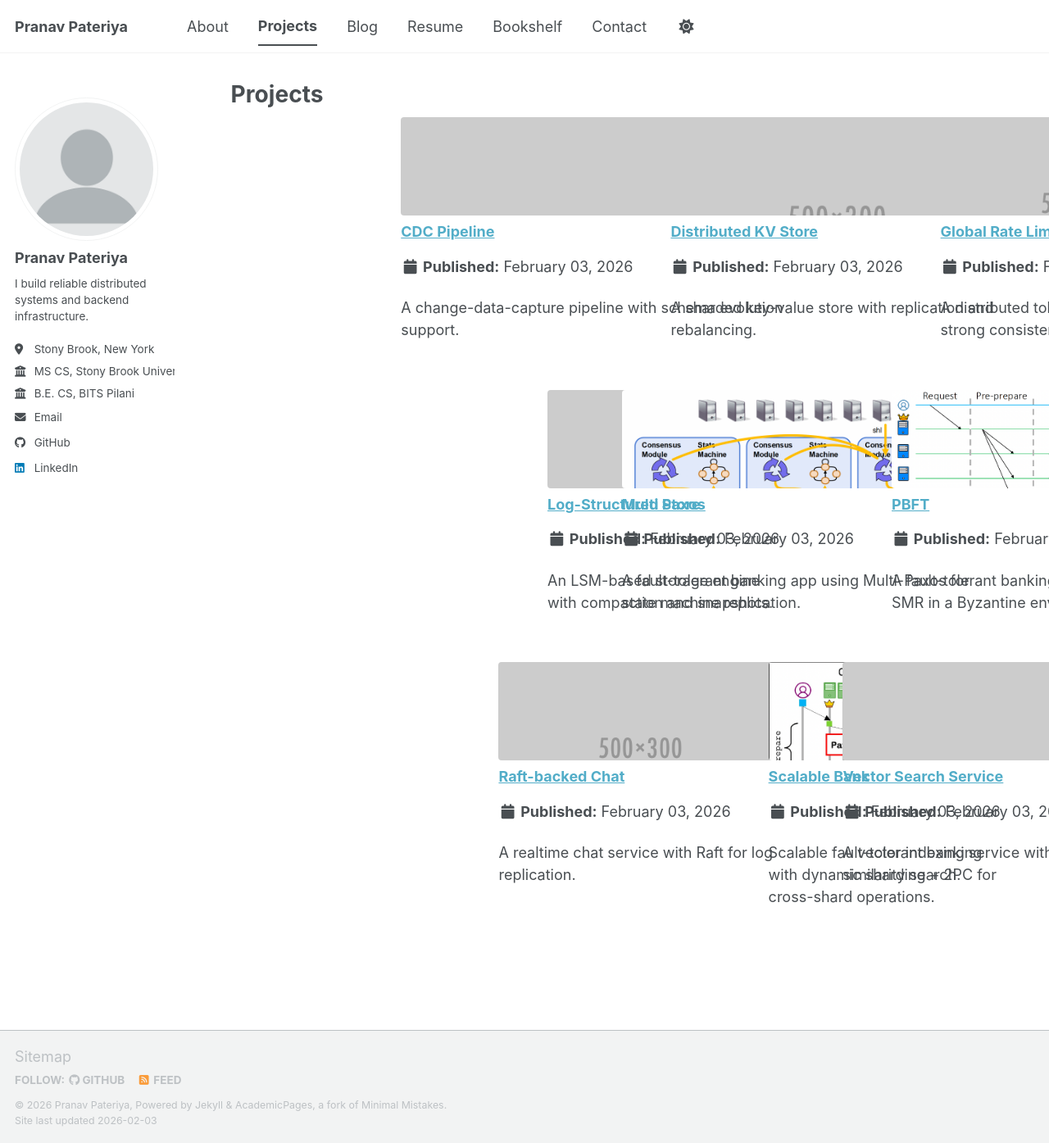
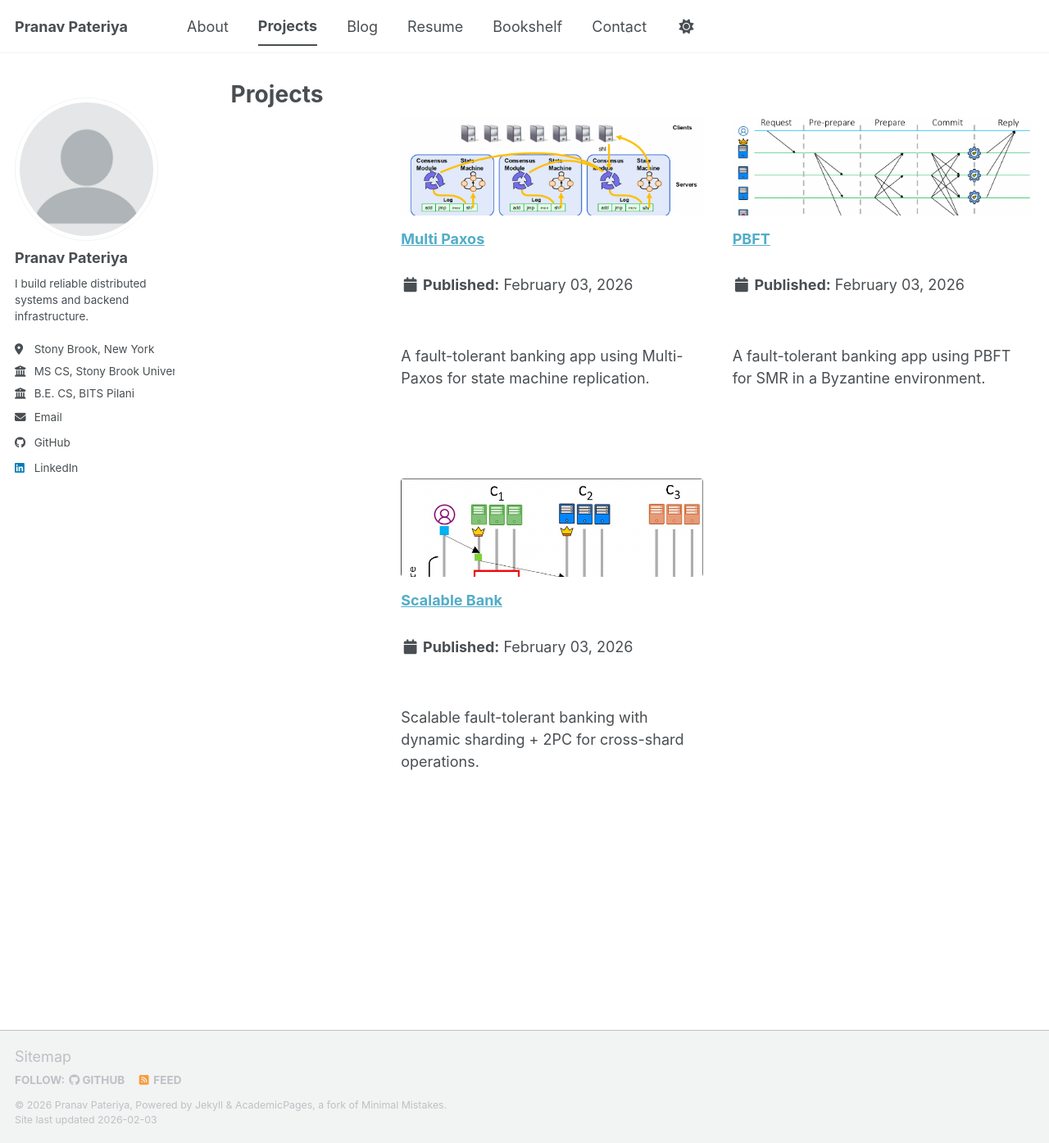
Before and after one commit to pranavp2005/pranavp2005.github.io, a Jekyll site: the page built from _pages/portfolio.html, in a window 1280 px wide and 1395 px high. Shown: the whole window at 82% size. Built offline with Jekyll 4.4.1, drawn with Linux system fonts in a browser that asks for light colours; a script bundle is joined from its source files by our own code; library files that are not in the unit come from our copies.

```diff
--- a/_portfolio/sample-cdc-pipeline.md
+++ /dev/null
@@ -1,12 +0,0 @@
----
-title: "CDC Pipeline"
-collection: portfolio
-excerpt: "A change-data-capture pipeline with schema evolution support."
-header:
-  teaser: 500x300.png
----
-
-TODO: Add description, tech stack, and links.
-
-- GitHub: TODO
-- Demo: TODO
--- a/_portfolio/sample-distributed-kv.md
+++ /dev/null
@@ -1,12 +0,0 @@
----
-title: "Distributed KV Store"
-collection: portfolio
-excerpt: "A sharded key-value store with replication and rebalancing."
-header:
-  teaser: 500x300.png
----
-
-TODO: Add description, tech stack, and links.
-
-- GitHub: TODO
-- Demo: TODO
--- a/_portfolio/sample-log-store.md
+++ /dev/null
@@ -1,12 +0,0 @@
----
-title: "Log-Structured Store"
-collection: portfolio
-excerpt: "An LSM-based storage engine with compaction and snapshots."
-header:
-  teaser: 500x300.png
----
-
-TODO: Add description, tech stack, and links.
-
-- GitHub: TODO
-- Demo: TODO
--- a/_portfolio/sample-raft-chat.md
+++ /dev/null
@@ -1,12 +0,0 @@
----
-title: "Raft-backed Chat"
-collection: portfolio
-excerpt: "A realtime chat service with Raft for log replication."
-header:
-  teaser: 500x300.png
----
-
-TODO: Add description, tech stack, and links.
-
-- GitHub: TODO
-- Demo: TODO
--- a/_portfolio/sample-rate-limiter.md
+++ /dev/null
@@ -1,12 +0,0 @@
----
-title: "Global Rate Limiter"
-collection: portfolio
-excerpt: "A distributed token-bucket limiter with strong consistency."
-header:
-  teaser: 500x300.png
----
-
-TODO: Add description, tech stack, and links.
-
-- GitHub: TODO
-- Demo: TODO
--- a/_portfolio/sample-vector-search.md
+++ /dev/null
@@ -1,12 +0,0 @@
----
-title: "Vector Search Service"
-collection: portfolio
-excerpt: "A vector indexing service with HNSW and fast similarity search."
-header:
-  teaser: 500x300.png
----
-
-TODO: Add description, tech stack, and links.
-
-- GitHub: TODO
-- Demo: TODO
--- a/_sass/layout/_archive.scss
+++ b/_sass/layout/_archive.scss
@@ -33,14 +33,38 @@
 
 .projects__grid {
   display: grid;
-  grid-template-columns: repeat(auto-fit, minmax(220px, 1fr));
+  grid-template-columns: repeat(auto-fit, minmax(240px, 1fr));
   gap: 2rem;
-  justify-items: start;
+  align-items: start;
 }
 
 .projects__grid .grid__item {
-  float: none;
-  width: auto;
+  float: none !important;
+  width: auto !important;
+  margin: 0 !important;
+}
+
+.projects__grid .archive__item {
+  display: flex;
+  flex-direction: column;
+  gap: 0.5rem;
+}
+
+.projects__grid .archive__item-teaser {
+  max-height: 160px;
+}
+
+.projects__grid .archive__item-teaser img {
+  width: 100%;
+  height: 100%;
+  object-fit: cover;
+}
+
+.projects__grid .archive__item-title {
+  margin-top: 0;
+}
+
+.projects__grid .archive__item-excerpt {
   margin: 0;
 }
 
--- a/_sass/layout/_page.scss
+++ b/_sass/layout/_page.scss
@@ -189,6 +189,55 @@
     color: #fff;
     text-decoration: none;
   }
+}
+
+/* Resume section shortcuts */
+.resume__layout {
+  display: grid;
+  grid-template-columns: 1fr;
+  gap: 2rem;
+}
+
+@media screen and (min-width: 1024px) {
+  .resume__layout {
+    grid-template-columns: 1fr 220px;
+    align-items: start;
+  }
+}
+
+.resume__toc {
+  position: sticky;
+  top: 1.5rem;
+  align-self: start;
+  padding: 0.75rem 0.9rem;
+  border: 1px solid var(--global-border-color);
+  border-radius: $border-radius;
+  background: var(--global-bg-color);
+}
+
+.resume__toc-title {
+  margin: 0 0 0.5rem;
+  font-size: $type-size-6;
+  text-transform: uppercase;
+  letter-spacing: 0.08em;
+}
+
+.resume__toc-list {
+  list-style: none;
+  margin: 0;
+  padding: 0;
+}
+
+.resume__toc-list li {
+  margin: 0.35rem 0;
+}
+
+.resume__toc-list a {
+  text-decoration: none;
+}
+
+.resume__toc-list a:hover {
+  text-decoration: underline;
 }
 
 /*
```
Also changed, not shown: _pages/cv.md (+19 -0 lines).
